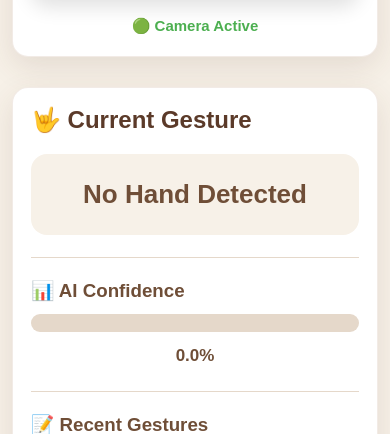
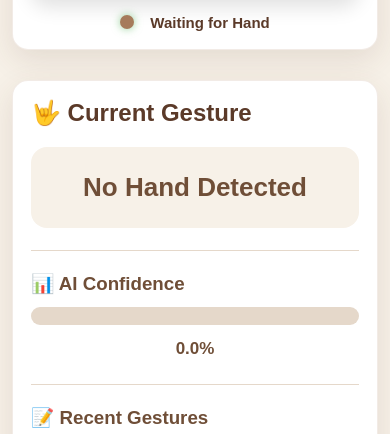
Before and after one commit to idarosej/SignBridge, a Flask app: page /sign in a window 390 px wide. Shown: the part 392-826 px from the top of the page. Run offline with Flask 3, Linux system fonts and the light colour scheme; data that the repository does not hold is empty; parts of the project's set-up code (start-up, migrations or seed data) failed here and were passed over.

Commit message:
Day 18: Added session status and dashboard improvements

```diff
--- a/app.py
+++ b/app.py
@@ -318,6 +318,7 @@ def reset_session():
     global highest_confidence
     global last_prediction
     global prediction_count
+    global session_start
 
     gesture = "No Hand Detected"
     confidence = 0
--- a/static/css/style.css
+++ b/static/css/style.css
@@ -384,4 +384,43 @@ p {
     font-size: 18px;
 }
 
+/* =========================
+   SESSION STATUS
+========================= */
+
+.session-status {
+    display: flex;
+    align-items: center;
+    justify-content: center;
+    gap: 8px;
+    margin-top: 12px;
+    color: #5B3A29;
+    font-size: 15px;
+    font-weight: bold;
 }
+
+.status-dot {
+    width: 12px;
+    height: 12px;
+    background: #4CAF50;
+    border-radius: 50%;
+    display: inline-block;
+    box-shadow: 0 0 8px rgba(76, 175, 80, 0.6);
+}
+}
+.session-status {
+    margin-top: 15px;
+    text-align: center;
+    color: #5B3A29;
+    font-weight: bold;
+}
+
+.status-dot {
+    display: inline-block;
+    width: 14px;
+    height: 14px;
+    background-color: green;
+    border-radius: 50%;
+    margin-right: 8px;
+    vertical-align: middle;
+}
--- a/static/js/script.js
+++ b/static/js/script.js
@@ -1,5 +1,5 @@
 // ===============================
-// UPDATE CURRENT GESTURE
+// UPDATE GESTURE
 // ===============================
 
 async function updateGesture() {
@@ -7,18 +7,43 @@ async function updateGesture() {
     try {
 
         const response = await fetch("/gesture");
-
-        if (!response.ok) {
-            throw new Error("Gesture request failed");
-        }
-
         const data = await response.text();
 
         const gestureText =
             document.getElementById("gestureText");
 
+        const sessionStatus =
+            document.getElementById("sessionStatus");
+
+        const statusDot =
+            document.getElementById("statusDot");
+
+
         if (gestureText) {
             gestureText.innerText = data;
+        }
+
+
+        if (data.trim() === "No Hand Detected") {
+
+            if (sessionStatus) {
+                sessionStatus.innerText = "Waiting for Hand";
+            }
+
+            if (statusDot) {
+                statusDot.style.backgroundColor = "#A67B5B";
+            }
+
+        } else {
+
+            if (sessionStatus) {
+                sessionStatus.innerText = "Hand Detected";
+            }
+
+            if (statusDot) {
+                statusDot.style.backgroundColor = "#4CAF50";
+            }
+
         }
 
     } catch (error) {
@@ -27,6 +52,56 @@ async function updateGesture() {
 
     }
 }
+
+
+
+// ===============================
+// UPDATE HISTORY
+// ===============================
+
+async function updateHistory() {
+
+    try {
+
+        const response = await fetch("/history");
+
+        if (!response.ok) {
+            return;
+        }
+
+        const data = await response.json();
+
+        const list =
+            document.getElementById("historyList");
+
+        if (!list) {
+            return;
+        }
+
+        list.innerHTML = "";
+
+        if (data.history) {
+
+            data.history.forEach(item => {
+
+                const li =
+                    document.createElement("li");
+
+                li.textContent = item;
+
+                list.appendChild(li);
+
+            });
+
+        }
+
+    } catch (error) {
+
+        console.log("History error:", error);
+
+    }
+}
+
 
 
 // ===============================
@@ -40,13 +115,10 @@ async function updateConfidence() {
         const response = await fetch("/confidence");
 
         if (!response.ok) {
-            throw new Error("Confidence request failed");
+            return;
         }
 
         const data = await response.json();
-
-        const confidence =
-            Number(data.confidence) || 0;
 
         const confidenceText =
             document.getElementById("confidenceText");
@@ -58,7 +130,7 @@ async function updateConfidence() {
         if (confidenceText) {
 
             confidenceText.innerText =
-                confidence.toFixed(1) + "%";
+                Number(data.confidence).toFixed(1) + "%";
 
         }
 
@@ -66,7 +138,7 @@ async function updateConfidence() {
         if (confidenceBar) {
 
             confidenceBar.style.width =
-                Math.min(confidence, 100) + "%";
+                data.confidence + "%";
 
         }
 
@@ -78,71 +150,7 @@ async function updateConfidence() {
 }
 
 
-// ===============================
-// UPDATE GESTURE HISTORY
-// ===============================
 
-async function updateHistory() {
-
-    try {
-
-        const response = await fetch("/history");
-
-        if (!response.ok) {
-            throw new Error("History request failed");
-        }
-
-        const data = await response.json();
-
-        const list =
-            document.getElementById("historyList");
-
-        if (!list) {
-            return;
-        }
-
-        list.innerHTML = "";
-
-
-        data.history.forEach(function(item) {
-
-            const li =
-                document.createElement("li");
-
-            li.textContent = item;
-
-            list.appendChild(li);
-
-        });
-
-    } catch (error) {
-
-        console.log("History error:", error);
-
-    }
-}
-
-
-// ===============================
-// START UPDATES
-// ===============================
-
-// Run immediately
-updateGesture();
-updateConfidence();
-updateHistory();
-
-
-// Current gesture
-setInterval(updateGesture, 300);
-
-
-// Confidence
-setInterval(updateConfidence, 500);
-
-
-// History
-setInterval(updateHistory, 1000);
 // ===============================
 // UPDATE SESSION STATISTICS
 // ===============================
@@ -154,12 +162,15 @@ async function updateStats() {
         const response = await fetch("/stats");
 
         if (!response.ok) {
-            throw new Error("Statistics request failed");
+            return;
         }
 
         const data = await response.json();
 
-        const total =
+        console.log("Session Stats:", data);
+
+
+        const totalGestures =
             document.getElementById("totalGestures");
 
         const mostDetected =
@@ -168,66 +179,59 @@ async function updateStats() {
         const bestConfidence =
             document.getElementById("bestConfidence");
 
-        if (total) {
-            total.innerText = data.total;
+
+        if (totalGestures) {
+
+            totalGestures.innerText =
+                data.total;
+
         }
 
+
         if (mostDetected) {
+
             mostDetected.innerText =
                 data.most_detected;
+
         }
 
+
         if (bestConfidence) {
+
             bestConfidence.innerText =
-                data.highest_confidence + "%";
+                Number(data.highest_confidence).toFixed(1) + "%";
+
         }
 
     } catch (error) {
 
-        console.log("Statistics error:", error);
-
-    }
-}
-updateStats();
-
-setInterval(updateStats, 1000);
-// ===============================
-// SESSION STATISTICS
-// ===============================
-
-async function updateStats() {
-
-    try {
-
-        const response = await fetch("/stats");
-
-        if (!response.ok) {
-            throw new Error("Failed to load statistics");
-        }
-
-        const data = await response.json();
-
-        document.getElementById("totalGestures").innerText =
-            data.total;
-
-        document.getElementById("mostDetected").innerText =
-            data.most_detected;
-
-        document.getElementById("bestConfidence").innerText =
-            data.highest_confidence + "%";
-
-    } catch (error) {
-
-        console.log("Statistics error:", error);
+        console.log("Stats error:", error);
 
     }
 }
 
 
-// Update statistics immediately
+
+// ===============================
+// START DASHBOARD
+// ===============================
+
+updateGesture();
+updateHistory();
+updateConfidence();
 updateStats();
 
-// Update statistics every second
+
+// ===============================
+// AUTO UPDATE
+// ===============================
+
+setInterval(updateGesture, 300);
+
+setInterval(updateHistory, 1000);
+
+setInterval(updateConfidence, 500);
+
 setInterval(updateStats, 1000);
 
 // ===============================
@@ -242,28 +246,21 @@ async function resetSession() {
             method: "POST"
         });
 
+        if (!response.ok) {
+            throw new Error("Reset request failed");
+        }
+
         const data = await response.json();
+
+        console.log(data);
 
         if (data.success) {
 
-            document.getElementById("totalGestures").innerText = "0";
-
-            document.getElementById("mostDetected").innerText = "None";
-
-            document.getElementById("bestConfidence").innerText = "0%";
-
-            document.getElementById("historyList").innerHTML = "";
-
-            document.getElementById("gestureText").innerText =
-                "No Hand Detected";
-
-            document.getElementById("confidenceText").innerText =
-                "0%";
-
-            document.getElementById("confidenceBar").style.width =
-                "0%";
-
-            console.log("Session reset successfully");
+            // Immediately refresh everything
+            await updateGesture();
+            await updateHistory();
+            await updateConfidence();
+            await updateStats();
 
         }
 
--- a/templates/sign.html
+++ b/templates/sign.html
@@ -49,9 +49,15 @@
                      width="700"
                      class="camera">
 
-                <p class="camera-status">
-                    🟢 Camera Active
-                </p>
+                <div class="session-status">
+
+                     <span id="statusDot" class="status-dot"></span>
+
+                     <span id="sessionStatus">
+                         Camera Active
+                     </span>
+
+                </div>
 
             </div>
 
```
